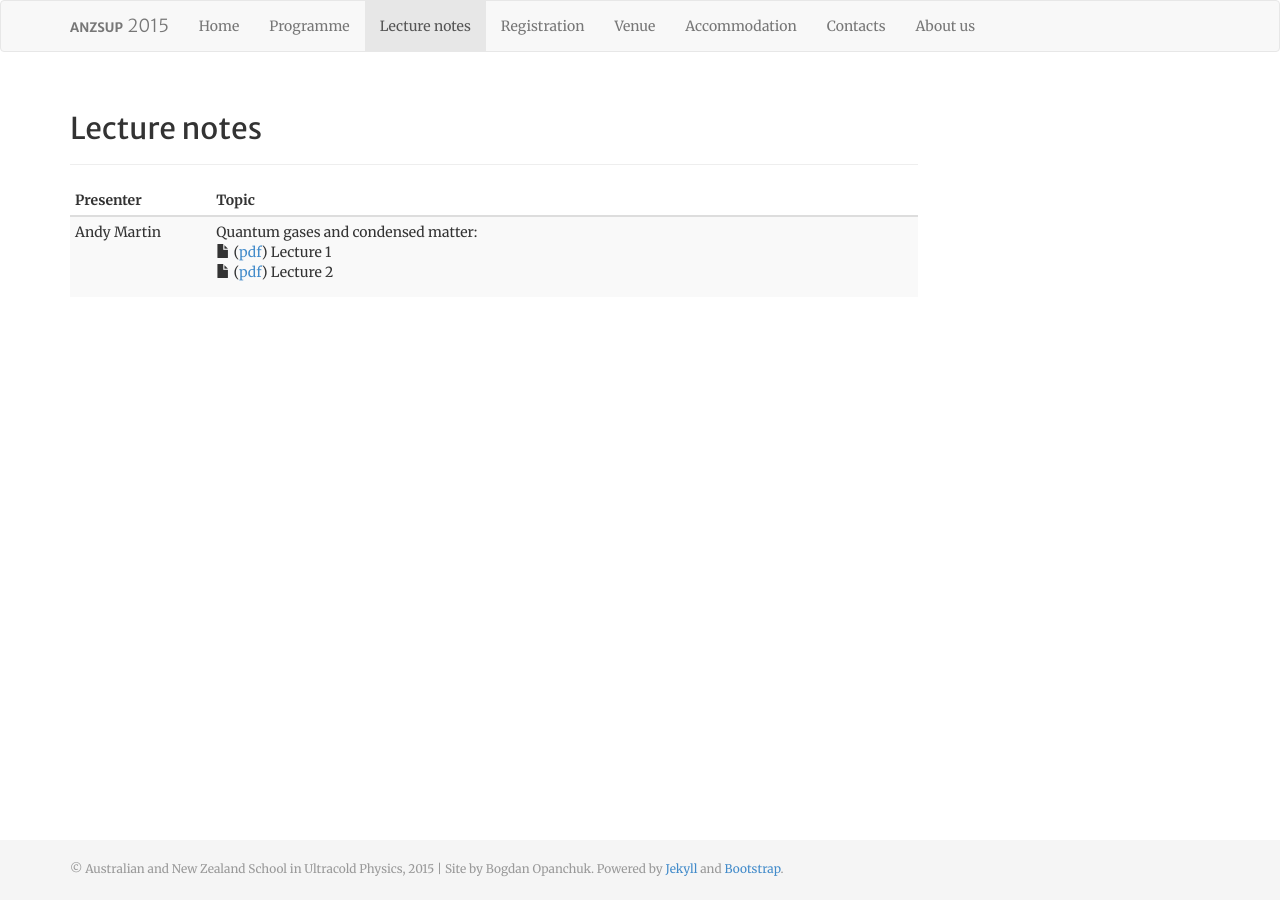
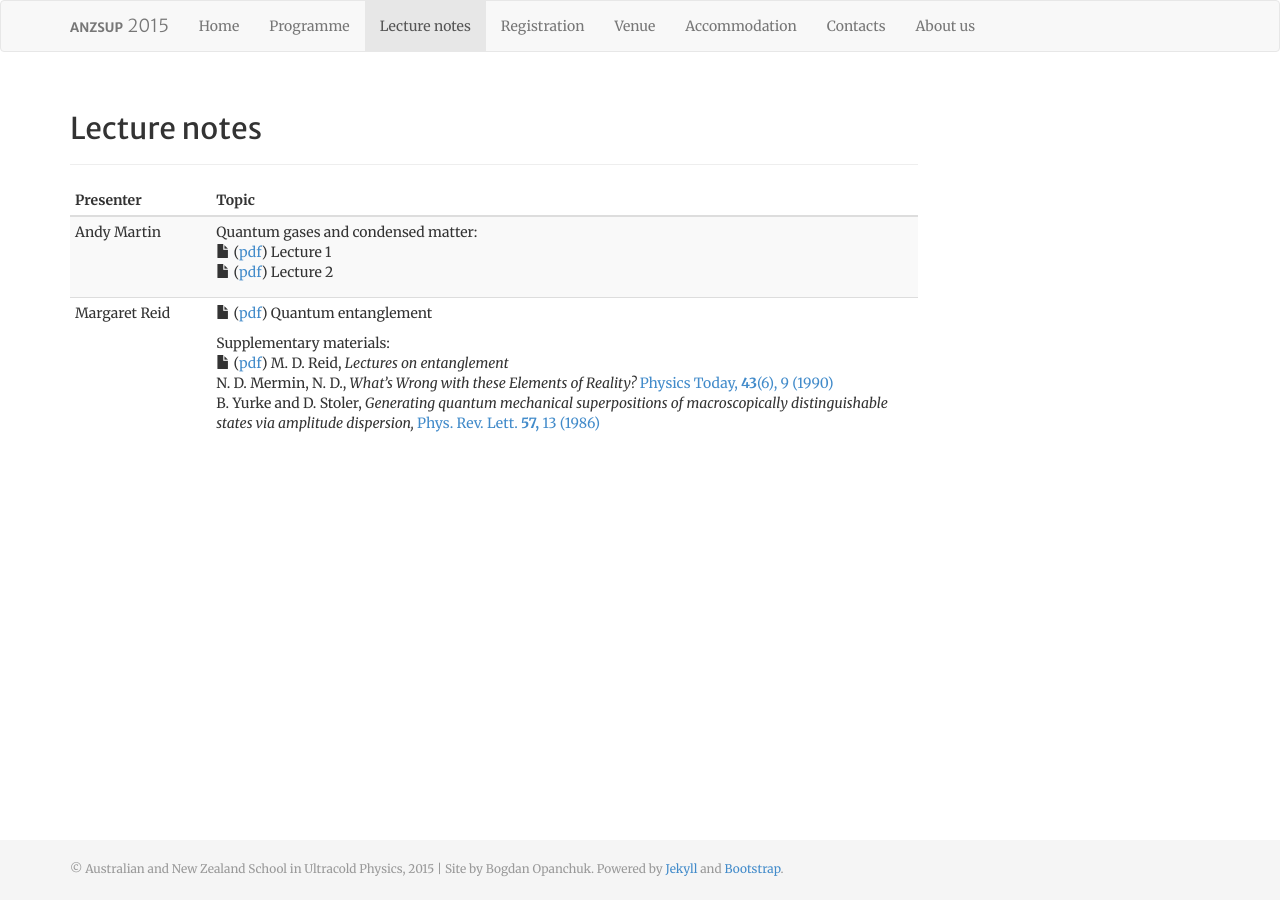
Before and after one commit to anzsup/anzsup.github.io, a Jekyll site: the page built from lecture_notes.html, in a window 1280 px wide. Built offline with Jekyll 4.4.1, drawn with Linux system fonts in a browser that asks for light colours.

Commit message:
lecture_notes: added Margaret Reid's notes

```diff
--- a/lecture_notes.html
+++ b/lecture_notes.html
@@ -30,6 +30,23 @@ group_position: 3
         </p>
     </td>
   </tr>
+  <tr>
+    <td>Margaret Reid</td>
+    <td>
+        <p>
+            <span class="glyphicon glyphicon-file"></span>
+            (<a href="notes/Margaret Reid - Quantum entanglement.pdf">pdf</a>)
+            Quantum entanglement
+        </p>
+        <p>
+            Supplementary materials:<br/>
+            <span class="glyphicon glyphicon-file"></span>
+            (<a href="notes/Margaret Reid (supplementary) - Lectures on entanglement.pdf">pdf</a>) M. D. Reid, <i>Lectures on entanglement</i><br/>
+            N. D. Mermin, N. D., <i>What’s Wrong with these Elements of Reality?</i> <a href="http://doi.org/10.1063/1.2810588">Physics Today, <b>43</b>(6), 9 (1990)</a><br/>
+            B. Yurke and D. Stoler, <i>Generating quantum mechanical superpositions of macroscopically distinguishable states via amplitude dispersion,</i> <a href="http://journals.aps.org/prl/abstract/10.1103/PhysRevLett.57.13">Phys. Rev. Lett. <b>57,</b> 13 (1986)</a><br/>
+        </p>
+    </td>
+  </tr>
 </tbody>
 </table>
 
```
Also changed, not shown: 2 other files.
